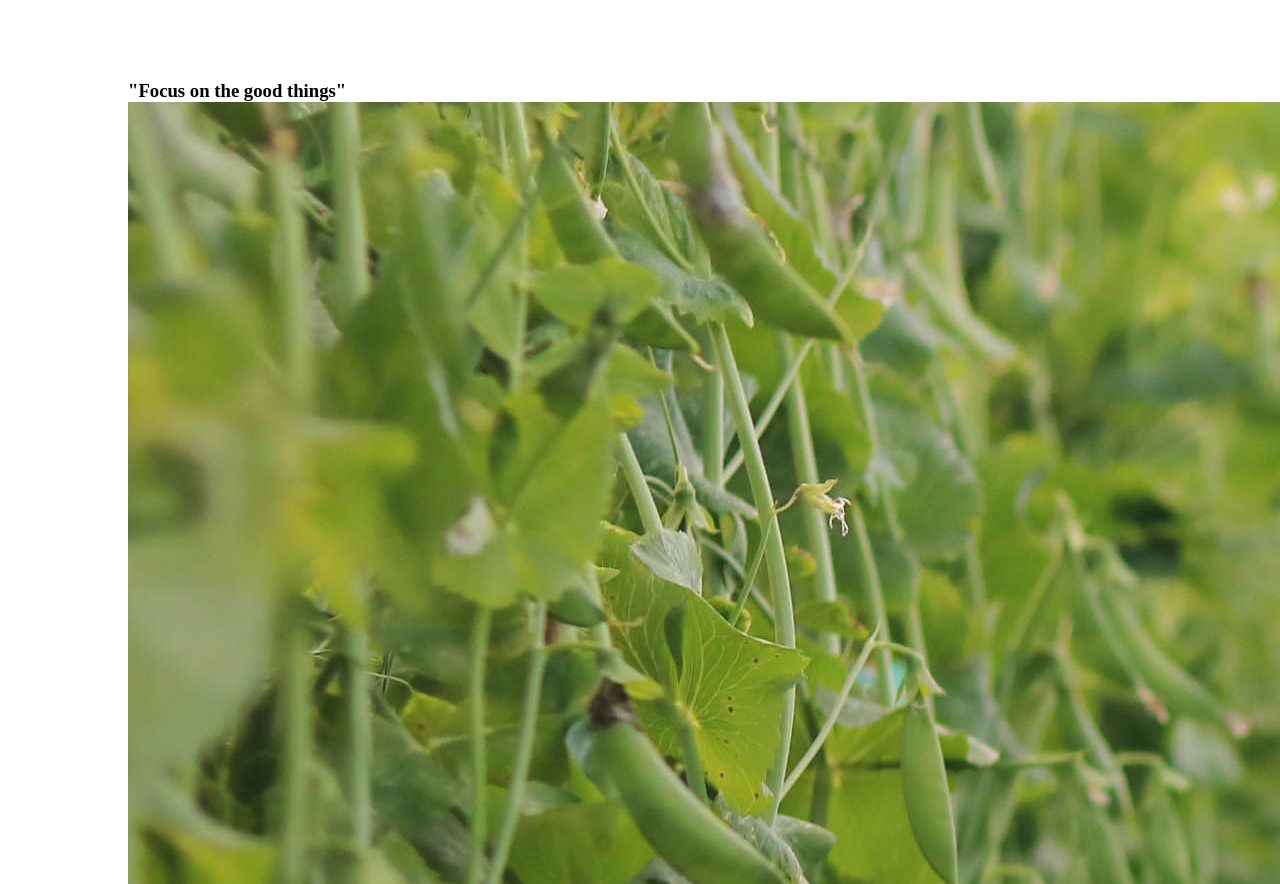
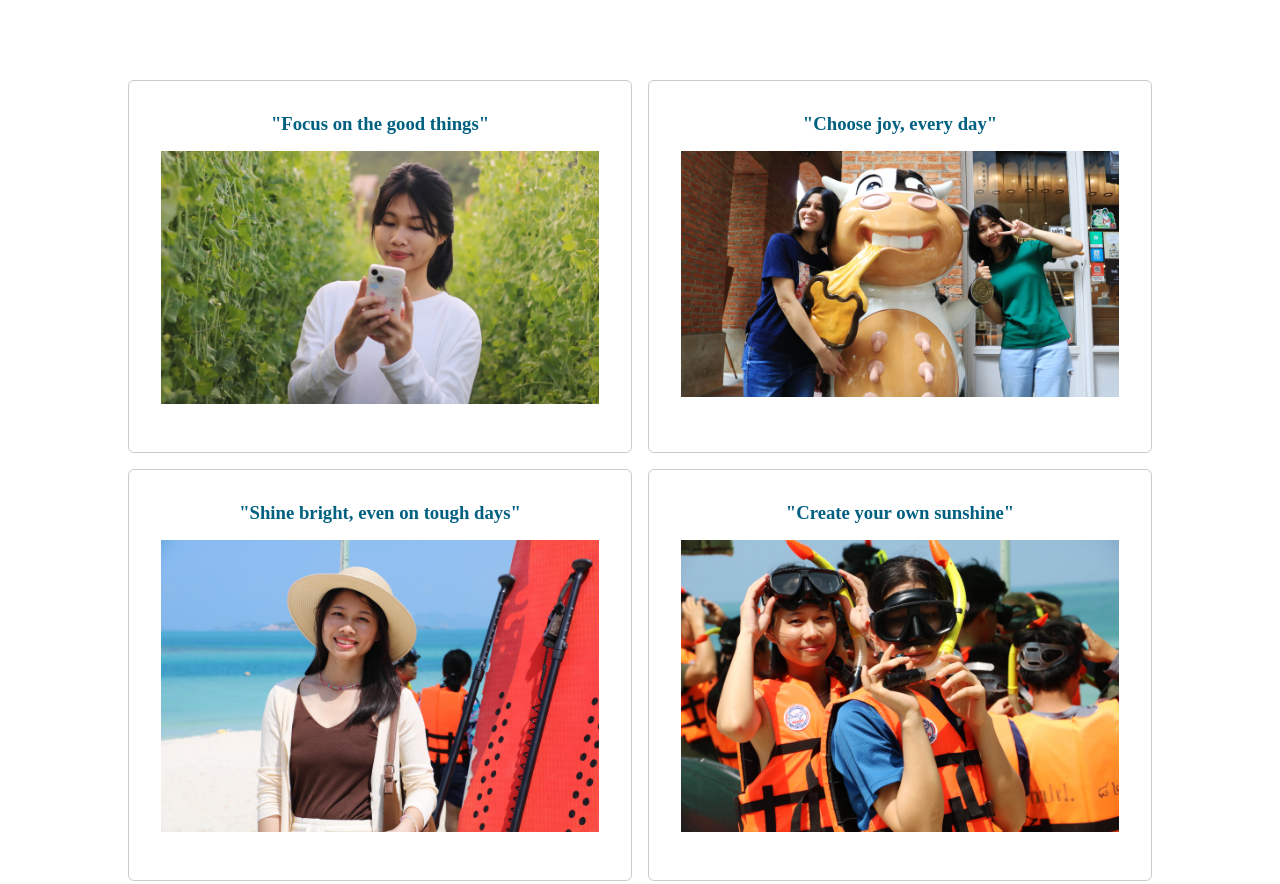
Before and after one commit to SongKaenthaisong/Song-Blog-Gallery, a plain HTML site: page index.html in a window 1280 px wide. Shown: the part 2207-3091 px from the top of the page. Drawn offline with Linux system fonts and the light colour scheme.

Commit message:
Update style.css

```diff
--- a/style.css
+++ b/style.css
@@ -213,6 +213,28 @@ p {
 .content-col ctn{
     margin-left: -100px;
 }
+/* ----Grid Wrapper */
+img {
+    max-width: 100%;
+    display: block;
+}
+.wrapper{
+    display: grid;
+    grid-template-columns: repeat(auto-fit, minmax(350px, 1fr));
+    gap: 1rem;
+    margin-top: 5rem;
+}
+
+.box{
+    border: 1px solid #ccc;
+    border-radius: 6px;
+    padding: 2rem;
+    text-align: center;
+    display: grid;
+    grid-template-rows: subgrid;
+    grid-row: span 3;
+    color: #006080;
+}
 
 .footer{
     width: 100%;
```
